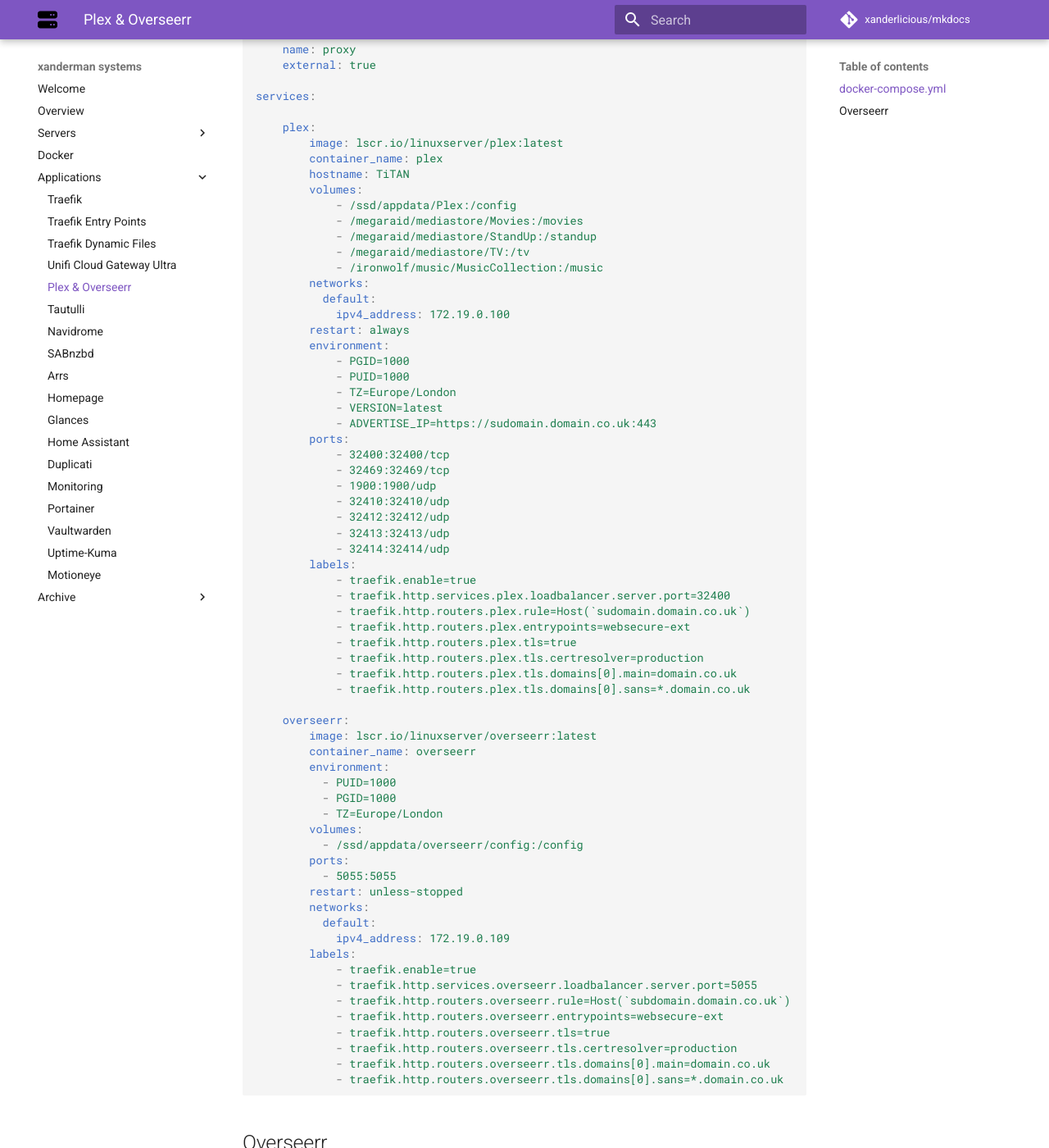
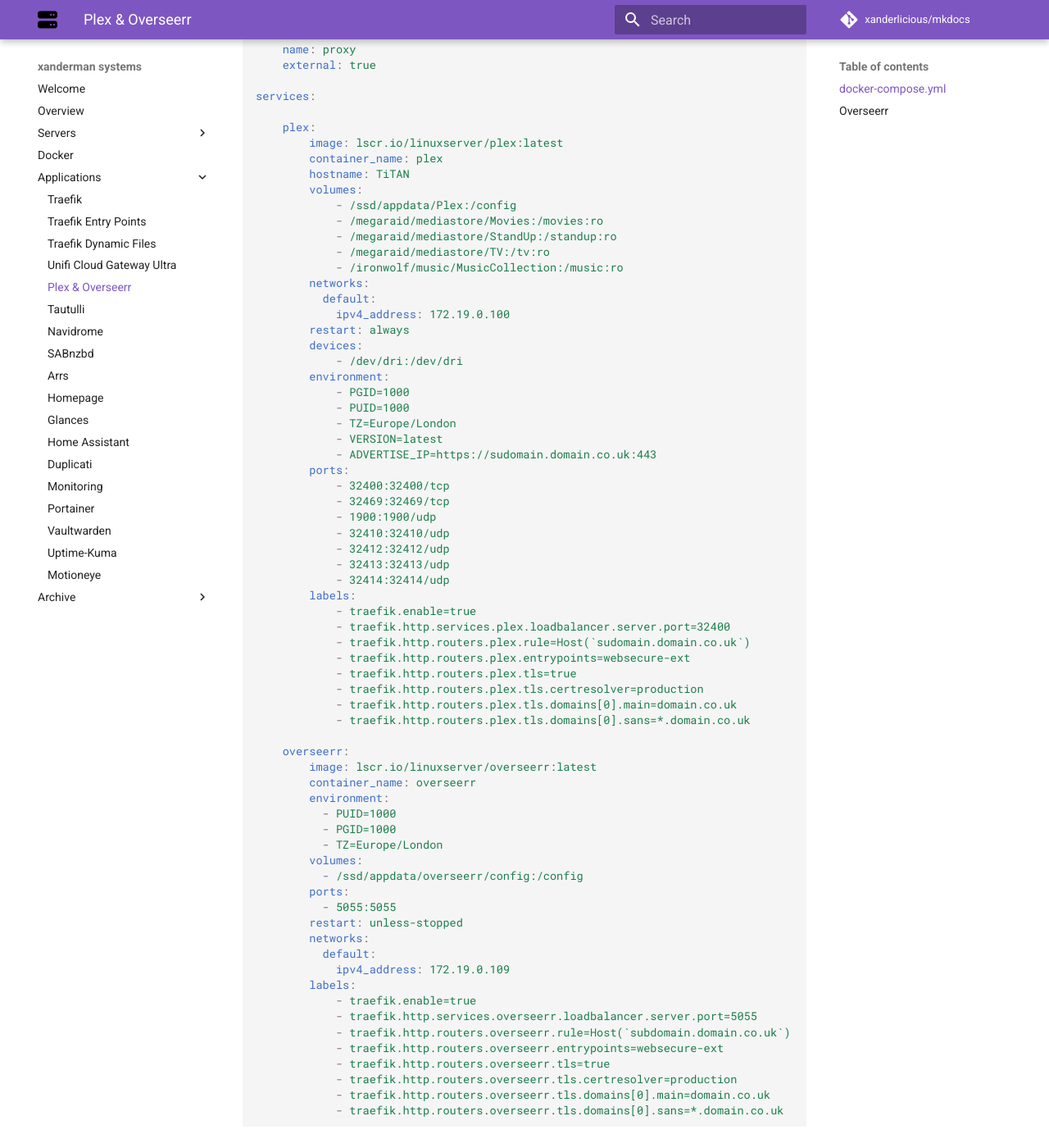
Before and after one commit to Xanderlicious/mkdocs, an MkDocs documentation site: the page built from docs/plex.md, in a window 1280 px wide and 1400 px high, scrolled down 489 px. Shown: the whole window at 82% size. Built offline with MkDocs 1.6.1 and Material for MkDocs 9.7.7, drawn with Linux system fonts in a browser that asks for light colours; comment, search, counter and statistics services are not loaded; some of the changed text lies outside the part shown.

Commit message:
amended plex docker-compose file

```diff
--- a/docs/plex.md
+++ b/docs/plex.md
@@ -21,14 +21,16 @@
         hostname: TiTAN
         volumes:
             - /ssd/appdata/Plex:/config
-            - /megaraid/mediastore/Movies:/movies
-            - /megaraid/mediastore/StandUp:/standup
-            - /megaraid/mediastore/TV:/tv
-            - /ironwolf/music/MusicCollection:/music
+            - /megaraid/mediastore/Movies:/movies:ro
+            - /megaraid/mediastore/StandUp:/standup:ro
+            - /megaraid/mediastore/TV:/tv:ro
+            - /ironwolf/music/MusicCollection:/music:ro
         networks:
           default:
             ipv4_address: 172.19.0.100
         restart: always
+        devices:
+            - /dev/dri:/dev/dri
         environment:
             - PGID=1000
             - PUID=1000
```
Also changed, not shown: other parts of docs/plex.md (+1 -1 lines).
